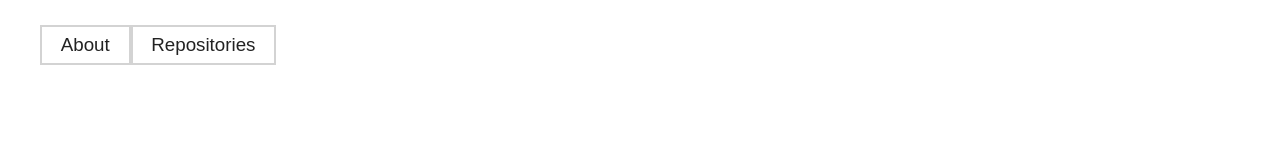
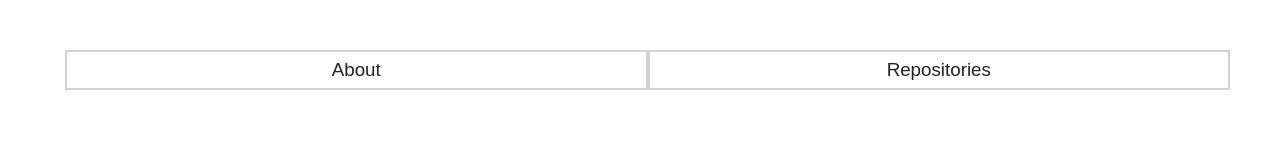
Before and after one commit to pope410211/TIY-Github, a website: page src/index.html in a window 1280 px wide. Drawn offline with nearby package versions, Linux system fonts and the light colour scheme.

Commit message:
add'l CSS

```diff
--- a/src/css/main.css
+++ b/src/css/main.css
@@ -104,7 +104,12 @@ text-align: center;
 .container #mobileN1{
   width: 500em;
 }
-.tabs li{
+
+#mobileT1 {
+  margin: 2em 2em auto 1em;
+
+}
+#mobileT1 li{
   text-align: center;
   float: left;
   list-style: none;
@@ -114,6 +119,7 @@ text-align: center;
   box-sizing: border-box;
   border: .15em solid lightgrey;
   padding: .25em 1em .25em 1em;
+  width: 50%
 
 }
 
--- a/src/index.html
+++ b/src/index.html
@@ -19,7 +19,7 @@
         <div>
         <nav class="mobile-navbar">
           <ul class="tabs" id="mobileT1">
-            <li class=tab1><a>About</a></li>
+            <li class=selected1><a>About</a></li>
             <li class="tab1"><a>Repositories</a></li>
           </ul>
         </nav>
```
